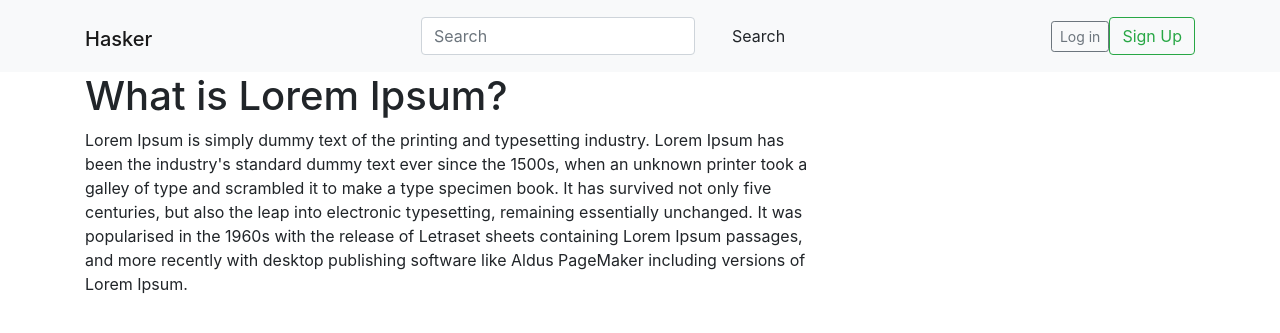
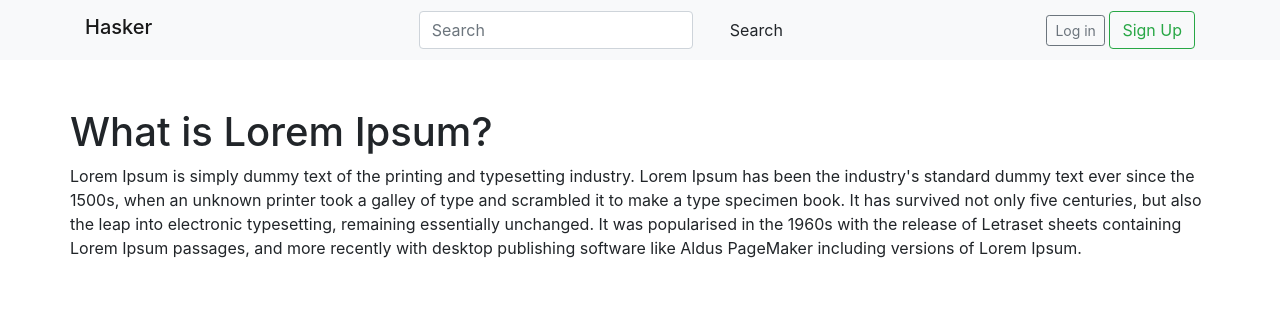
Before and after one commit to nicholas-sokolov/hasker, a Django app: page /1/ in a window 1280 px wide. Shown: the top 333 px of the page. Run offline with Django 3.2, Linux system fonts and the light colour scheme; data comes from the database, SQL or seed files in the repository; some libraries are stand-ins or nearby versions.

Commit message:
Changed base template

```diff
--- a/questions/templates/questions/base.html
+++ b/questions/templates/questions/base.html
@@ -13,28 +13,40 @@
 <body>
 <div class="navbar navbar-light bg-light justify-content-between">
     <div class="container">
-        <h1>
+        <h3>
             <a class="navbar-brand" href="/">Hasker</a>
-        </h1>
+        </h3>
         <form class="form-inline">
             <div class="md-form my-0">
                 <input class="form-control mr-sm-2" type="text" placeholder="Search" aria-label="Search">
             </div>
             <button class="btn btn-outline-white btn-md my-2 my-sm-0 ml-3" type="submit">Search</button>
         </form>
-        <form class="form-inline">
-            <a href="{% url 'users:login' %}" class="btn btn-sm btn-outline-secondary" type="button">Log in</a>
-            <a href="{% url 'users:register' %}" class="btn btn-outline-success" type="button">Sign Up</a>
+        <form>
+            {% if request.user.is_authenticated %}
+                <div class="btn-group">
+                    <button type="button" class="btn btn-danger dropdown-toggle" data-toggle="dropdown"
+                            aria-haspopup="true" aria-expanded="false">
+                        {{ request.user.username }}
+                    </button>
+                    <div class="dropdown-menu">
+                        <a class="dropdown-item" href="{% url 'users:profile' request.user.username %}">Profile</a>
+                        <div class="dropdown-divider"></div>
+                        <a class="dropdown-item" href="{% url 'users:logout' %}">Logout</a>
+                    </div>
+                </div>
+            {% else %}
+                <a href="{% url 'users:login' %}" class="btn btn-sm btn-outline-secondary" type="button">Log in</a>
+                <a href="{% url 'users:register' %}" class="btn btn-outline-success" type="button">Sign Up</a>
+            {% endif %}
         </form>
     </div>
 </div>
 
 <div class="content container">
-    <div class="row">
-        <div class="col-md-8">
-            {% block content %}
-            {% endblock %}
-        </div>
+    <div class="row mt-5">
+        {% block content %}
+        {% endblock %}
     </div>
 </div>
 <script src="https://code.jquery.com/jquery-3.3.1.slim.min.js"
```
